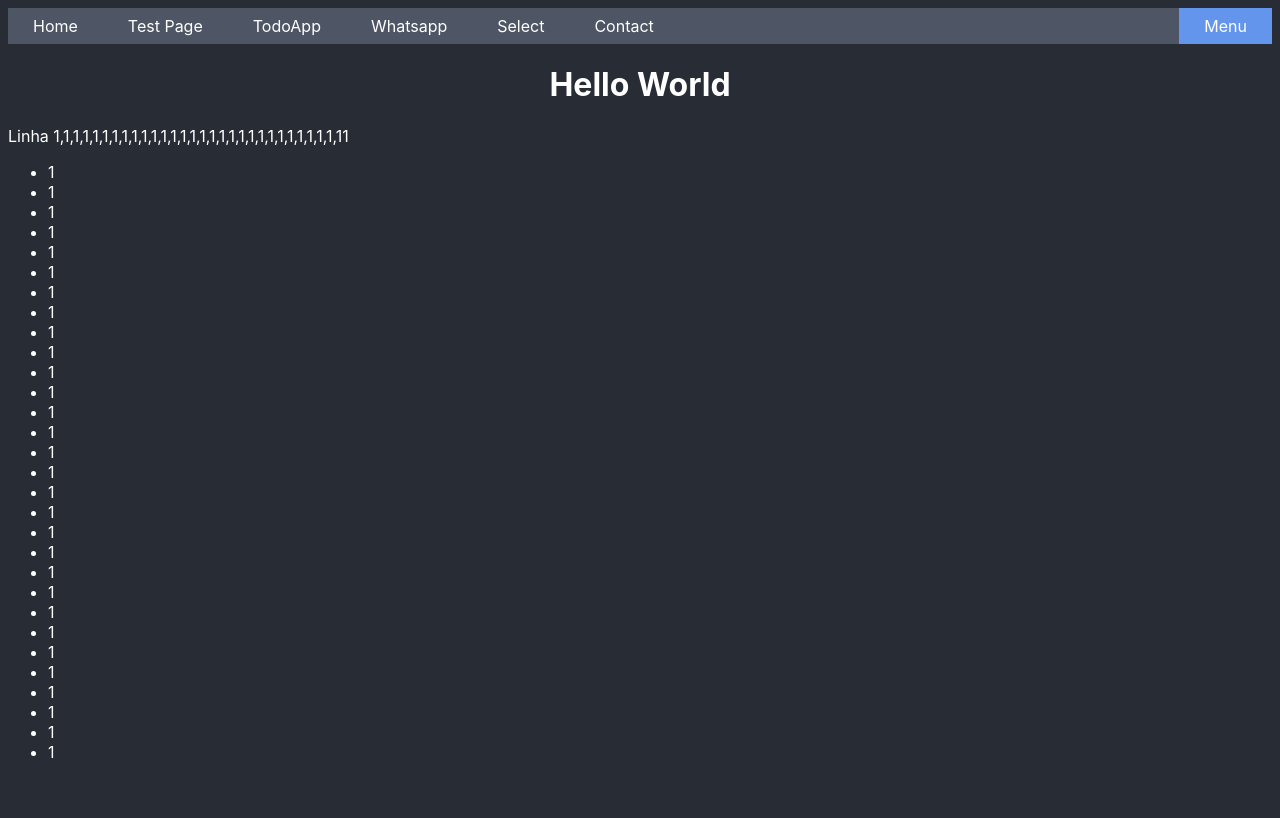
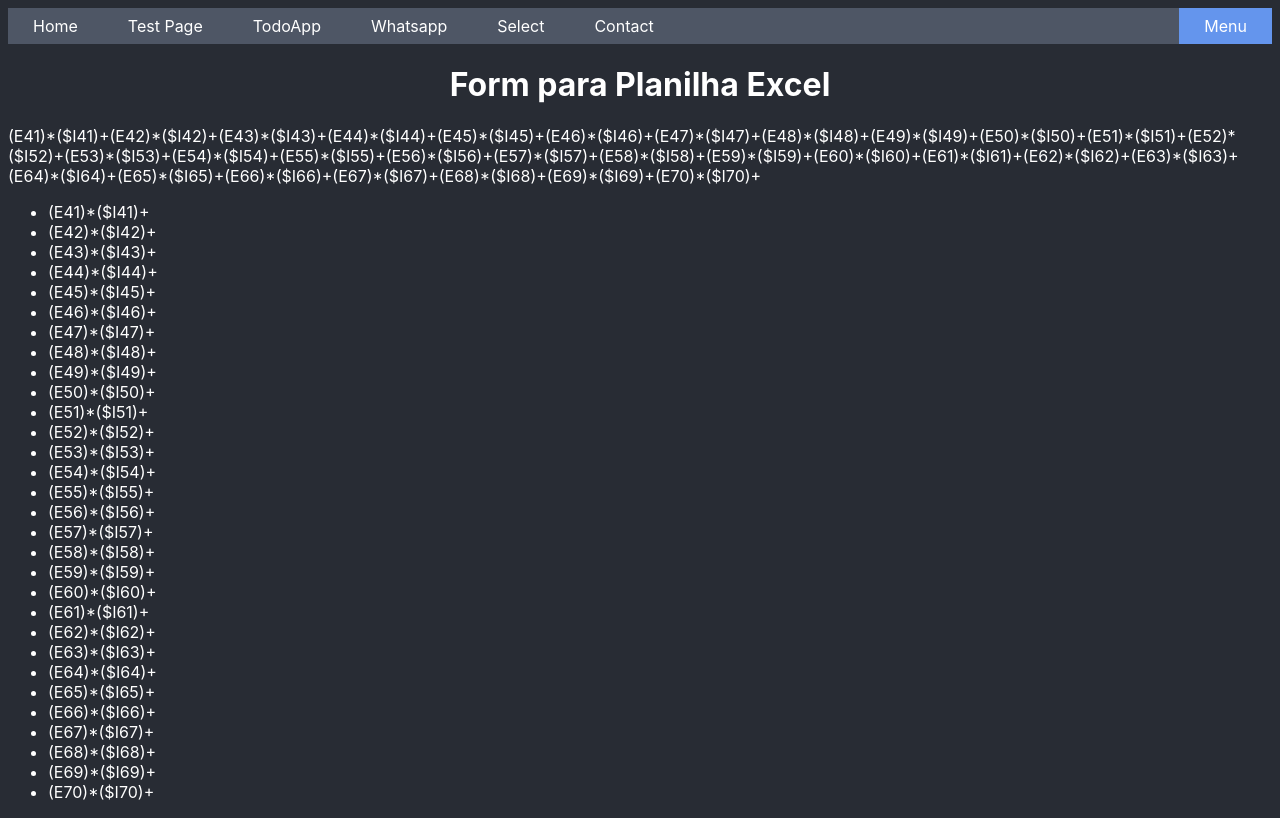
Before and after one commit to rafa1st/myapp, a React (Create React App) app: page /contact in a window 1280 px wide. Built offline with nearby package versions, Linux system fonts and the light colour scheme.

Commit message:
end of sheet form, ok! and few changes

```diff
--- /dev/null
+++ b/links.json
@@ -0,0 +1,6 @@
+{
+    "links": {
+        "todo app estilizado" : "https://www.digitalocean.com/community/tutorials/how-to-build-a-react-to-do-app-with-react-hooks",
+        "exemplo de todo funcional" : "https://www.educative.io/blog/react-hooks-tutorial-todo-list"
+        }
+}
--- a/src/components/SheetForm.jsx
+++ b/src/components/SheetForm.jsx
@@ -1,23 +1,23 @@
 export default function SheetForm() {
-  const cores = [];
-  let element = 1;
+  const result = []; //const que vai armazenar a array com os dados
+  const line = 41; //const que dá o valor inicial a linha
+  const loop = 30; //const que dá a quantidade de ciclos do laço
+  const columnA = "(E"; //const referente a coluna A
+  const columnB = "($I"; //const referente a coluna B
+  let lineUp = 0; //variável que aumenta o valor da linha inicial
 
-  for (let i = 0; i < 30; i++) {
-      console.log(cores)
-      cores.push(1);
-      element = cores + 1;
-
-
+  for (let i = 0; i < loop; i++) {
+    lineUp = line + i;
+    result.push(columnA + lineUp + ")*" + columnB + lineUp + ")+");
   }
 
   return (
     <div>
-      <h1>Hello World</h1>
-      <p>Linha {element}</p>
-
+      <h1>Form para Planilha Excel</h1>
+      <p>{result}</p>
       <ul>
-        {cores.map((cores) => (
-          <li key={cores.id}>{cores}</li>
+        {result.map((number) => (
+          <li key={number.toString()}>{number}</li>
         ))}
       </ul>
     </div>
--- a/src/messages.json
+++ b/src/messages.json
@@ -1,4 +1,6 @@
-[
+{
+  "title": [],
+  "messages": [
     "teste de messagem 1",
     "teste de mensagem 2",
     "teste de mensagem 3",
@@ -6,3 +8,4 @@
     "teste de mensagem 6",
     "teste de mensagem 7"
   ]
+}
--- a/src/pages/Layout.jsx
+++ b/src/pages/Layout.jsx
@@ -1,5 +1,5 @@
 import { Outlet, Link } from "react-router-dom";
-
+//styles
 import "../style/Layout.css";
 
 const Layout = () => {
```
Also changed, not shown: 1 other file (tests, documents, lock files or other folders). Lines whose indentation alone changed are shown as unchanged.
